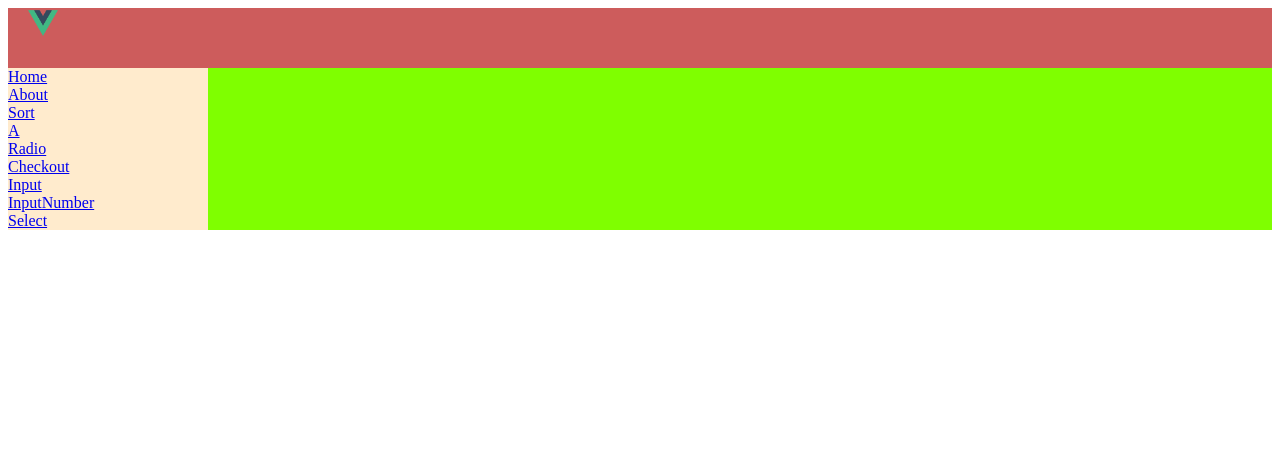
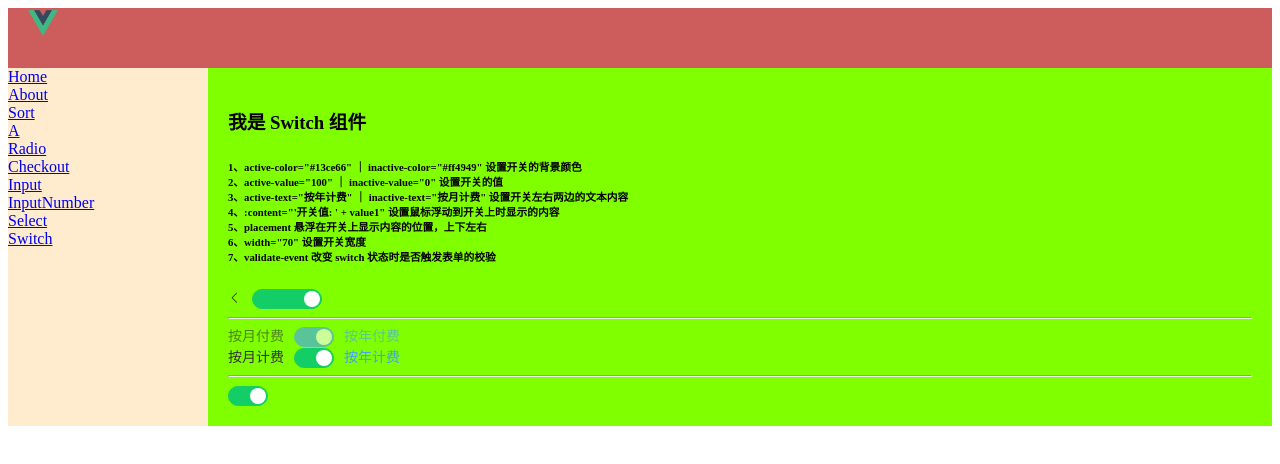
Before and after one commit to ilsourcecode/element-vue, a Vue app: page /switch in a window 1280 px wide. Shown: the top 464 px of the page. Built offline with nearby package versions, Linux system fonts and the light colour scheme.

Commit message:
learn switch over!

```diff
--- a/src/App.vue
+++ b/src/App.vue
@@ -25,6 +25,8 @@
             <router-link to="/inputNumber">InputNumber</router-link>
             <br>
             <router-link to="/select">Select</router-link>
+            <br>
+            <router-link to="/switch">Switch</router-link>
             <br>
           </el-aside>
 
--- a/src/router/index.js
+++ b/src/router/index.js
@@ -63,6 +63,11 @@ const routes = [
         component: () => import('../views/SelectB.vue')
       }
     ]
+  },
+  {
+    path: '/switch',
+    name: 'Switch',
+    component: () => import('../views/Switch.vue')
   }
 ]
 
--- /dev/null
+++ b/src/views/Switch.vue
@@ -0,0 +1,71 @@
+<template>
+  <div class="switch">
+    <h3>我是 Switch 组件</h3>
+    <h6>
+      1、active-color="#13ce66" ｜ inactive-color="#ff4949" 设置开关的背景颜色 <br>
+      2、active-value="100" ｜ inactive-value="0" 设置开关的值 <br>
+      3、active-text="按年计费" ｜ inactive-text="按月计费" 设置开关左右两边的文本内容 <br>
+      4、:content="'开关值: ' + value1" 设置鼠标浮动到开关上时显示的内容 <br>
+      5、placement 悬浮在开关上显示内容的位置，上下左右 <br>
+      6、width="70"  设置开关宽度 <br>
+      7、validate-event	改变 switch 状态时是否触发表单的校验
+    </h6>
+    <el-switch
+            width="70"
+            v-model="value"
+            :active-icon-class="{'el-icon-arrow-right': !value}"
+            :inactive-icon-class="{'el-icon-arrow-left': value}"
+            active-color="#13ce66"
+            inactive-color="#ff4949">
+    </el-switch>
+
+    <hr>
+
+    <el-switch
+            disabled
+            v-model="value2"
+            active-text="按年付费"
+            inactive-text="按月付费">
+    </el-switch>
+
+    <el-switch
+            :style="{display: 'block'}"
+            v-model="value3"
+            active-color="#13ce66"
+            inactive-color="#ff4949"
+            active-text="按年计费"
+            inactive-text="按月计费">
+
+    </el-switch>
+
+    <hr>
+
+    <el-tooltip :content="'开关值: ' + value1" placement="left">
+      <el-switch
+              v-model="value1"
+              active-color="#13ce66"
+              inactive-color="#ff4949"
+              active-value="100"
+              inactive-value="0">
+      </el-switch>
+    </el-tooltip>
+  </div>
+</template>
+
+<script>
+  export default {
+    name: "Switch",
+    data() {
+      return {
+        value: true,
+        value1: '100',
+        value2: true,
+        value3: true
+      }
+    }
+  }
+</script>
+
+<style scoped>
+
+</style>
```
